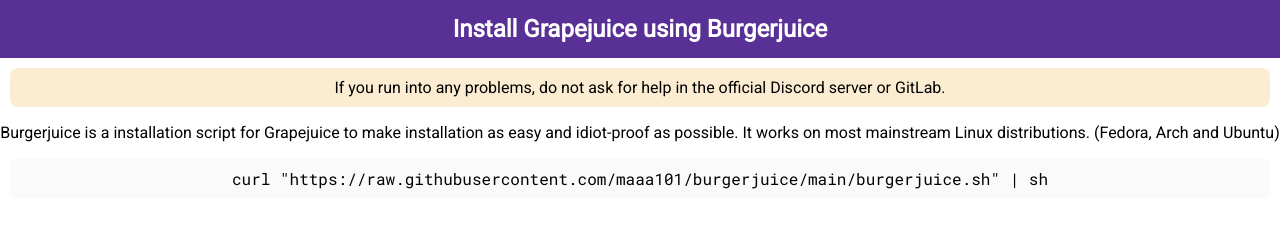
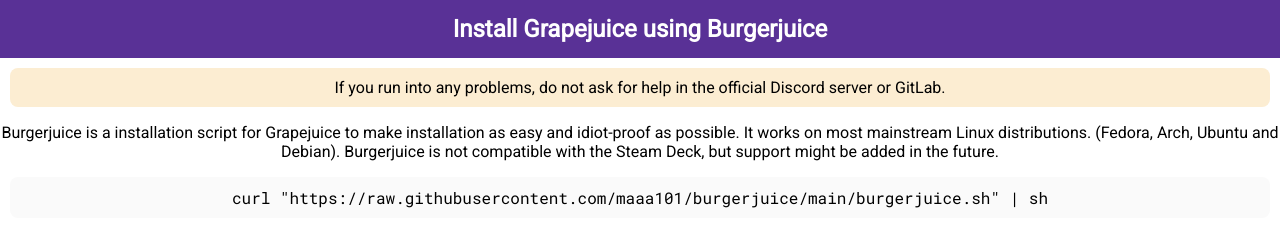
Before and after one commit to maaa101/burgerjuice, a plain HTML site: page index.html in a window 1280 px wide. Drawn offline with Linux system fonts and the light colour scheme.

Commit message:
Update index.html

```diff
--- a/index.html
+++ b/index.html
@@ -10,12 +10,11 @@
 </head>
 
 <body>
-
     <h1 class="topbar">Install Grapejuice using Burgerjuice</h1>
     <p class="warning">If you run into any problems, do not ask for help in the official Discord server or GitLab.</a>
     </p>
     <p>Burgerjuice is a installation script for Grapejuice to make installation as easy and idiot-proof as possible. It
-        works on most mainstream Linux distributions. (Fedora, Arch and Ubuntu)</p>
+        works on most mainstream Linux distributions. (Fedora, Arch, Ubuntu and Debian). Burgerjuice is not compatible with the Steam Deck, but support might be added in the future.</p>
     <p class="installcommand">curl "https://raw.githubusercontent.com/maaa101/burgerjuice/main/burgerjuice.sh" | sh</p>
 </body>
 
```
